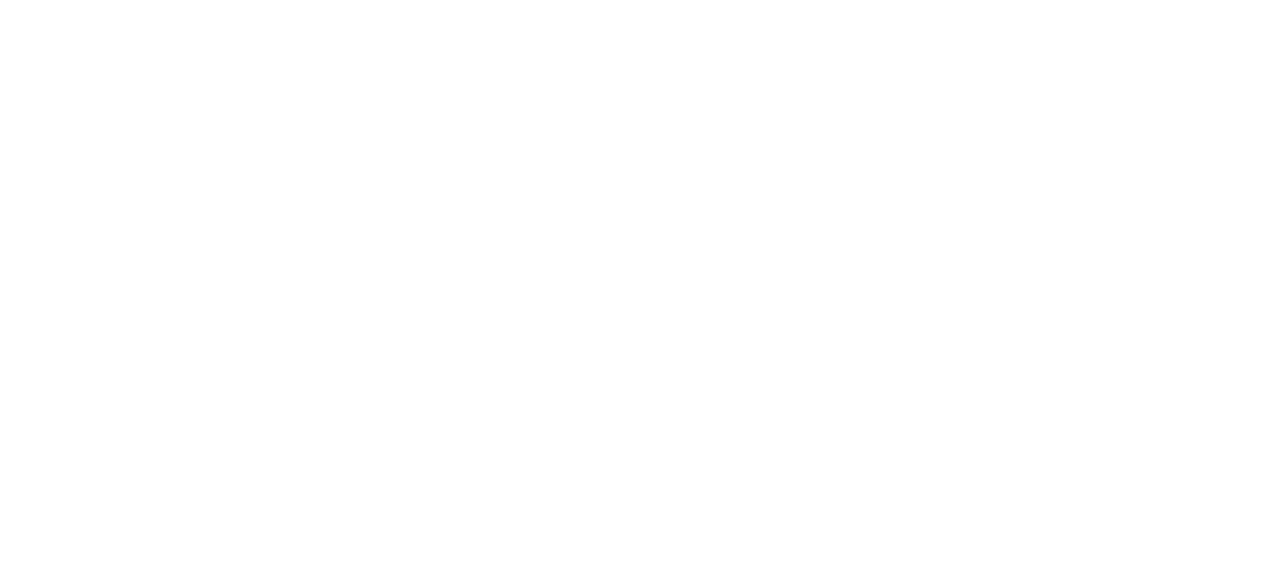
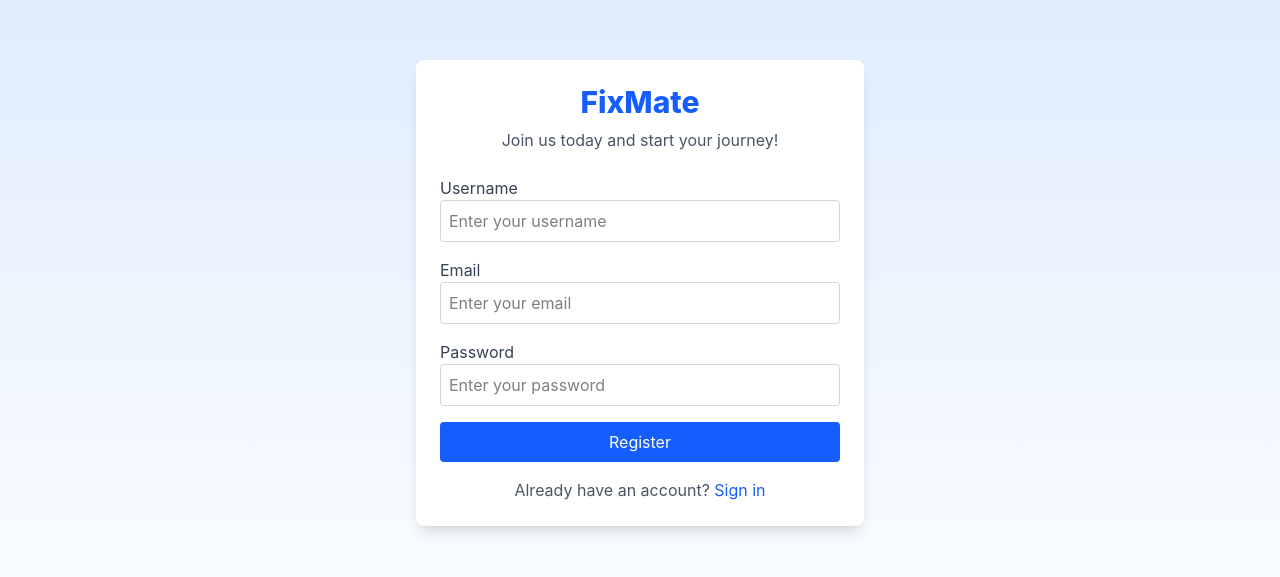
Before and after one commit to PrasadWijesinghe/FIX_MATE---Household-Labor-Handyman-Management-System, a React (Vite) app in the folder frontend/: page /register in a window 1280 px wide. Before the commit this address had no page. Shown: the part 107-684 px from the top of the page. Built offline with nearby package versions, Linux system fonts and the light colour scheme.

Commit message:
register ans signup done

```diff
--- a/frontend/src/App.jsx
+++ b/frontend/src/App.jsx
@@ -9,12 +9,14 @@
 import Services from './admin/Services';
 import Home from './pages/Home/Home'
 import SignUp from './pages/SignUp'
+import Register from './pages/Register'
 
 const App = () => {
   return (
     <Routes>
       <Route path='/' element={<Home />} />
       <Route path="/signup" element={<SignUp />} />
+      <Route path="/register" element={<Register/>} />
       <Route path="/admin" element={<AdminDashboard />}>
         <Route index element={<DashboardMain />} />
         <Route path="users" element={<Users />} />
--- a/frontend/src/index.css
+++ b/frontend/src/index.css
@@ -2,7 +2,7 @@
 @import url('https://fonts.googleapis.com/css2?family=DM+Sans:ital,opsz,wght@0,9..40,100..1000;1,9..40,100..1000&family=Montserrat:ital,wght@0,100..900;1,100..900&family=Poppins:ital,wght@0,100;0,200;0,300;0,400;0,500;0,600;0,700;0,800;0,900;1,100;1,200;1,300;1,400;1,500;1,600;1,700;1,800;1,900&display=swap');
 @import "tailwindcss";
 
-*{
+/* *{
   padding: 0;
   margin: 0;
   box-sizing: border-box;
@@ -23,3 +23,4 @@
   width: 80%;
   margin: auto;
 }
+ */
--- /dev/null
+++ b/frontend/src/pages/Register.jsx
@@ -0,0 +1,30 @@
+import React from 'react'
+
+const Register = () => {
+  return (
+    <div className="flex items-center justify-center min-h-screen bg-gradient-to-b from-blue-100 to-white">
+          <div className="bg-white p-6 rounded-lg shadow-lg w-full max-w-md">
+            <h1 className="text-3xl font-extrabold text-center text-blue-600 mb-2 ">FixMate</h1>
+            <p className="text-center text-gray-600 mb-6">Join us today and start your journey!</p>
+            <form className="space-y-4">
+              <div>
+                <label className="block text-gray-700">Username</label>
+                <input type="text" className="w-full p-2 border border-gray-300 rounded focus:outline-none focus:ring-2 focus:ring-blue-200" placeholder="Enter your username" />
+              </div>
+              <div>
+                <label className="block text-gray-700">Email</label>
+                <input type="email" className="w-full p-2 border border-gray-300 rounded focus:outline-none focus:ring-2 focus:ring-blue-200" placeholder="Enter your email" />
+              </div>
+              <div>
+                <label className="block text-gray-700">Password</label>
+                <input type="password" className="w-full p-2 border border-gray-300 rounded focus:outline-none focus:ring-2 focus:ring-blue-200" placeholder="Enter your password" />
+              </div>
+              <button type="submit" className="w-full bg-blue-600 text-white py-2 rounded hover:bg-blue-700">Register</button>
+            </form>
+            <p className="text-center text-gray-600 mt-4">Already have an account? <a href="/signup" className="text-blue-600 hover:underline">Sign in</a></p>
+          </div>
+        </div>
+  )
+}
+
+export default Register
--- a/frontend/src/pages/SignUp.jsx
+++ b/frontend/src/pages/SignUp.jsx
@@ -17,15 +17,12 @@
             <input type="password" className="w-full p-2 border border-gray-300 rounded focus:outline-none focus:ring-2 focus:ring-blue-200" placeholder="Enter your password" />
           </div>
           <div className="flex items-center justify-between text-sm mt-1 mb-2">
-            <div className="flex items-center">
-              <input type="checkbox" id="remember" className="mr-2" />
-              <label htmlFor="remember">Remember me</label>
-            </div>
+
             <a href="#" className="text-blue-600 hover:underline">Forgot password?</a>
           </div>
           <button type="submit" className="w-full bg-blue-600 text-white py-2 rounded-lg font-semibold hover:bg-blue-700 transition mt-2">Sign In</button>
         </form>
-        <p className="text-center text-gray-600 mt-4 text-sm">Don't have an account? <a href="#" className="text-blue-600 hover:underline">Sign up here</a></p>
+        <p className="text-center text-gray-600 mt-4 text-sm">Don't have an account? <a href="/register" className="text-blue-600 hover:underline">Sign up here</a></p>
 
       </div>
     </div>
```
